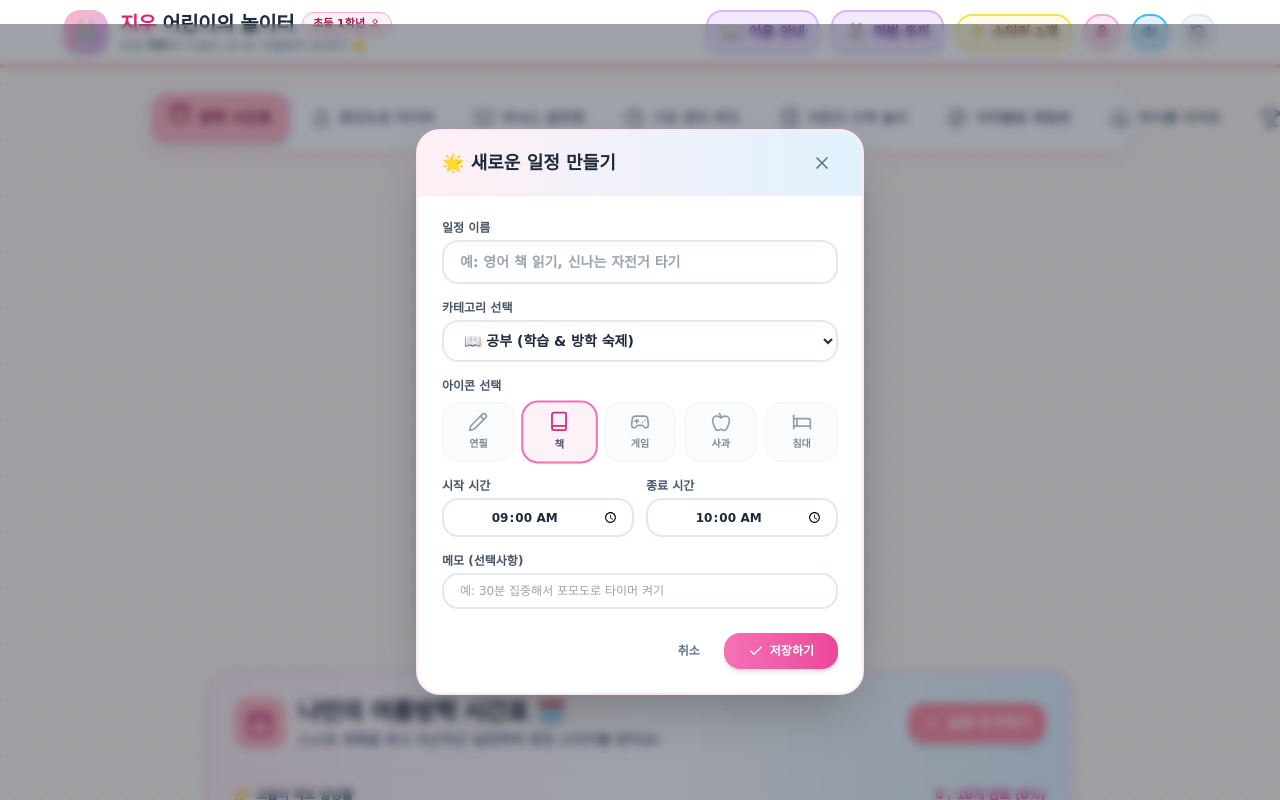
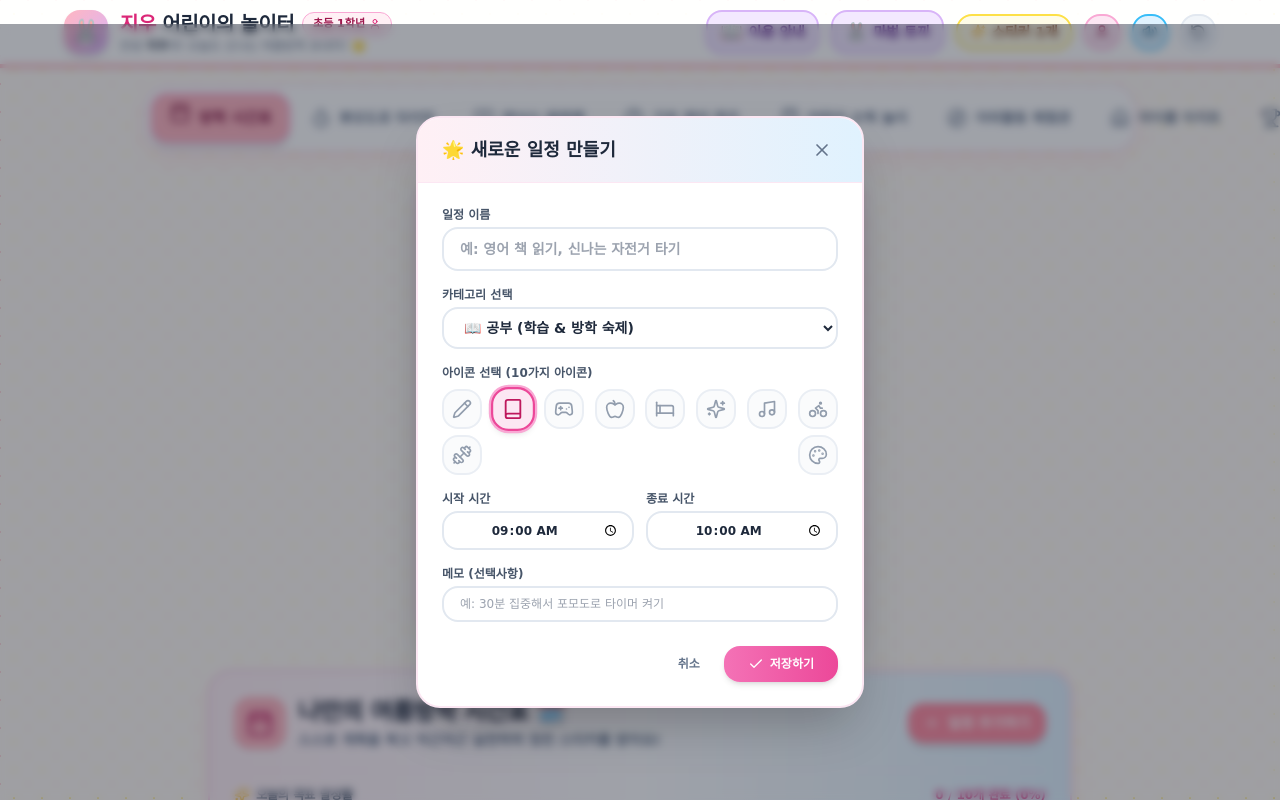
Before and after one commit to MrHan897/kids-vacation-english, a React (Vite) app: page / in a window 1280 px wide. Both pictures are taken after a click on the button "일정 추가하기". Shown: the top 800 px of the page. Built offline with nearby package versions, Linux system fonts and the light colour scheme; a web font is replaced by a local one.

Commit message:
feat: render pure icons without text labels in activity modal icon picker, plus add 5 new icons for a total of 10 variety options

```diff
--- a/src/components/timetable/ActivityModal.tsx
+++ b/src/components/timetable/ActivityModal.tsx
@@ -1,7 +1,7 @@
 import React, { useState, useEffect } from 'react';
 import { ScheduleItem, ActivityCategory } from '../../types';
 import { playSound } from '../../services/audio';
-import { X, Check, Pencil, Book, Gamepad2, Apple, Bed } from 'lucide-react';
+import { X, Check, Pencil, Book, Gamepad2, Apple, Bed, Sparkles, Music, Bike, Dumbbell, Palette } from 'lucide-react';
 import { motion, AnimatePresence } from 'framer-motion';
 
 interface ActivityModalProps {
@@ -19,11 +19,16 @@ const CATEGORY_COLORS: Record<ActivityCategory, { bg: string; border: string; te
 };
 
 const ICON_OPTIONS = [
-  { id: 'pencil', label: '연필', icon: Pencil, emoji: '✏️' },
-  { id: 'book', label: '책', icon: Book, emoji: '📖' },
-  { id: 'game', label: '게임', icon: Gamepad2, emoji: '🎮' },
-  { id: 'apple', label: '사과', icon: Apple, emoji: '🍎' },
-  { id: 'bed', label: '침대', icon: Bed, emoji: '🛌' },
+  { id: 'pencil', icon: Pencil, emoji: '✏️' },
+  { id: 'book', icon: Book, emoji: '📖' },
+  { id: 'game', icon: Gamepad2, emoji: '🎮' },
+  { id: 'apple', icon: Apple, emoji: '🍎' },
+  { id: 'bed', icon: Bed, emoji: '🛌' },
+  { id: 'sparkles', icon: Sparkles, emoji: '✨' },
+  { id: 'music', icon: Music, emoji: '🎵' },
+  { id: 'bike', icon: Bike, emoji: '🚲' },
+  { id: 'dumbbell', icon: Dumbbell, emoji: '⚽' },
+  { id: 'palette', icon: Palette, emoji: '🎨' },
 ];
 
 // Helper function to safely format and sanitize time string from native pickers or direct keyboard input
@@ -175,12 +180,12 @@ export const ActivityModal: React.FC<ActivityModalProps> = ({
               </select>
             </div>
 
-            {/* Icon Picker */}
+            {/* Icon Picker (Pure Icons Only, 10 Items Variety) */}
             <div>
               <label className="block text-xs font-extrabold text-slate-600 mb-1">
-                아이콘 선택
+                아이콘 선택 (10가지 아이콘)
               </label>
-              <div className="flex items-center justify-between gap-2 pt-1">
+              <div className="flex flex-wrap items-center justify-between gap-1.5 pt-1">
                 {ICON_OPTIONS.map((item) => {
                   const IconComp = item.icon;
                   const isSelected = icon === item.id;
@@ -193,14 +198,13 @@ export const ActivityModal: React.FC<ActivityModalProps> = ({
                         playSound('click');
                         setIcon(item.id);
                       }}
-                      className={`flex-1 py-2 px-1 rounded-2xl border-2 flex flex-col items-center gap-1 transition-all ${
+                      className={`w-10 h-10 rounded-2xl border-2 flex items-center justify-center transition-all ${
                         isSelected
-                          ? 'border-pink-400 bg-pink-50 shadow-sm scale-105'
-                          : 'border-slate-100 bg-slate-50 hover:bg-slate-100 opacity-70'
+                          ? 'border-pink-500 bg-pink-100 text-pink-700 shadow-md scale-110 ring-2 ring-pink-300'
+                          : 'border-slate-200 bg-slate-50 text-slate-500 hover:bg-slate-100 opacity-70'
                       }`}
                     >
-                      <IconComp className={`w-5 h-5 ${isSelected ? 'text-pink-600' : 'text-slate-500'}`} />
-                      <span className="text-[10px] font-bold text-slate-600">{item.label}</span>
+                      <IconComp className="w-5 h-5" />
                     </button>
                   );
                 })}
```
